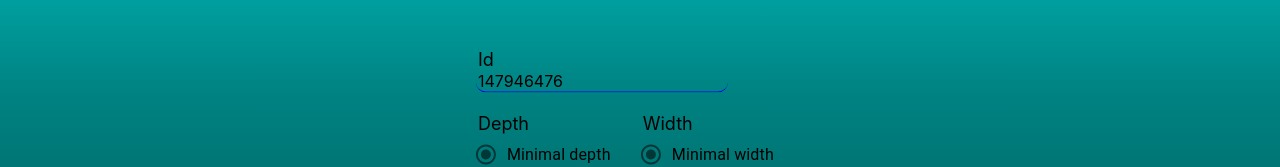
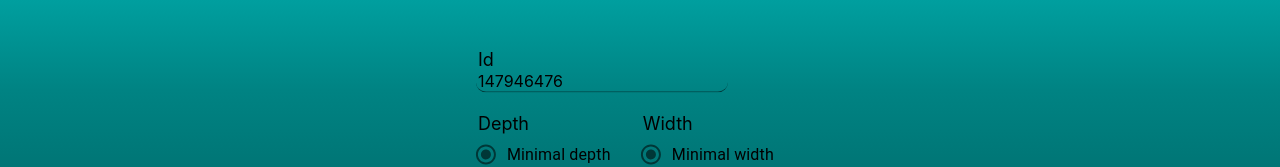
Before and after one commit to snchz29/vk-hidden-friends, a React (Create React App) app in the folder frontend/: page / in a window 1280 px wide. Shown: the part 310-477 px from the top of the page. Built offline with nearby package versions, Linux system fonts and the light colour scheme.

Commit message:
add prop-types, fix color of border

```diff
--- a/frontend/package.json
+++ b/frontend/package.json
@@ -7,6 +7,7 @@
     "@testing-library/jest-dom": "^5.14.1",
     "@testing-library/react": "^11.2.7",
     "@testing-library/user-event": "^12.8.3",
+    "prop-types": "^15.7.2",
     "react": "^17.0.2",
     "react-dom": "^17.0.2",
     "react-router-dom": "^5.2.0",
--- a/frontend/src/Form/Form.css
+++ b/frontend/src/Form/Form.css
@@ -8,7 +8,7 @@ form {
 
 input {
     border: none;
-    border-bottom: 1px solid #00f;
+    border-bottom: 1px solid rgb(0,61,61);
     border-radius: 10px;
     font: inherit;
     margin-bottom: 10px;
```
Also changed, not shown: frontend/src/Form/Radios.js (+8 -0 lines).
